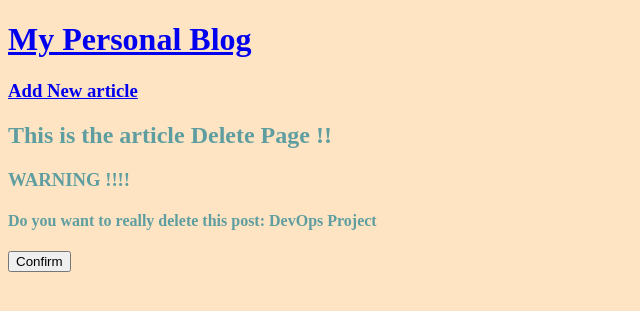
After one commit to iamrahulsil/Django-Practise-Projects, a Django app: page /article/1/delete in a window 1280 px wide. The commit adds this page. Shown: the top 311 px of the page, without its empty margins (0-640 px from the left). Run offline with Django 4.2, Linux system fonts and the light colour scheme; data comes from the database, SQL or seed files in the repository; both versions use the stored data as it was after the commit.

Commit message:
add delete feature

```diff
--- a/06projectsix/website/articlesapp/urls.py
+++ b/06projectsix/website/articlesapp/urls.py
@@ -7,4 +7,7 @@ urlpatterns = [
     path("article/new/", views.ArticleCreateView.as_view(), name="new_article"),
     path("article/<int:pk>/edit",
          views.ArticleUpdateView.as_view(), name="article_edit"),
+
+    path("article/<int:pk>/delete",
+         views.ArticleDeleteView.as_view(), name="article_delete"),
 ]
--- a/06projectsix/website/articlesapp/views.py
+++ b/06projectsix/website/articlesapp/views.py
@@ -3,8 +3,9 @@
 # Create your views here.
 
 from django.views.generic import ListView, DetailView
-from django.views.generic.edit import CreateView, UpdateView
+from django.views.generic.edit import CreateView, UpdateView, DeleteView
 from .models import Article
+from django.urls import reverse_lazy
 
 
 class ArticleListView(ListView):
@@ -32,3 +33,10 @@ class ArticleUpdateView(UpdateView):
     template_name = "article_edit.html"
     fields = "__all__"
 #   fields = ["title", "text"]
+
+
+class ArticleDeleteView(DeleteView):
+    model = Article
+    template_name = "article_delete.html"
+    context_object_name = "blogs"
+    success_url = reverse_lazy('home')
--- /dev/null
+++ b/06projectsix/website/templates/article_delete.html
@@ -0,0 +1,13 @@
+{% extends 'base.html' %} {% block content %}
+
+<h2>This is the article Delete Page !!</h2>
+
+<form action="" method="post">
+    {% csrf_token %}
+    <h3>WARNING !!!!</h3>
+    <h4>Do you want to really delete this post: {{ blogs.title }}</h4>
+
+    <input type="submit" value="Confirm" />
+</form>
+
+{% endblock %}
--- a/06projectsix/website/templates/detail.html
+++ b/06projectsix/website/templates/detail.html
@@ -6,5 +6,6 @@
 </div>
 
 <h4><a href="{% url 'article_edit' blogs.pk %}">Edit this post</a></h4>
+<h4><a href="{% url 'article_delete' blogs.pk %}">Delete this post</a></h4>
 
 {% endblock content %}
```
Also changed, not shown: 06projectsix/website/db.sqlite3.
